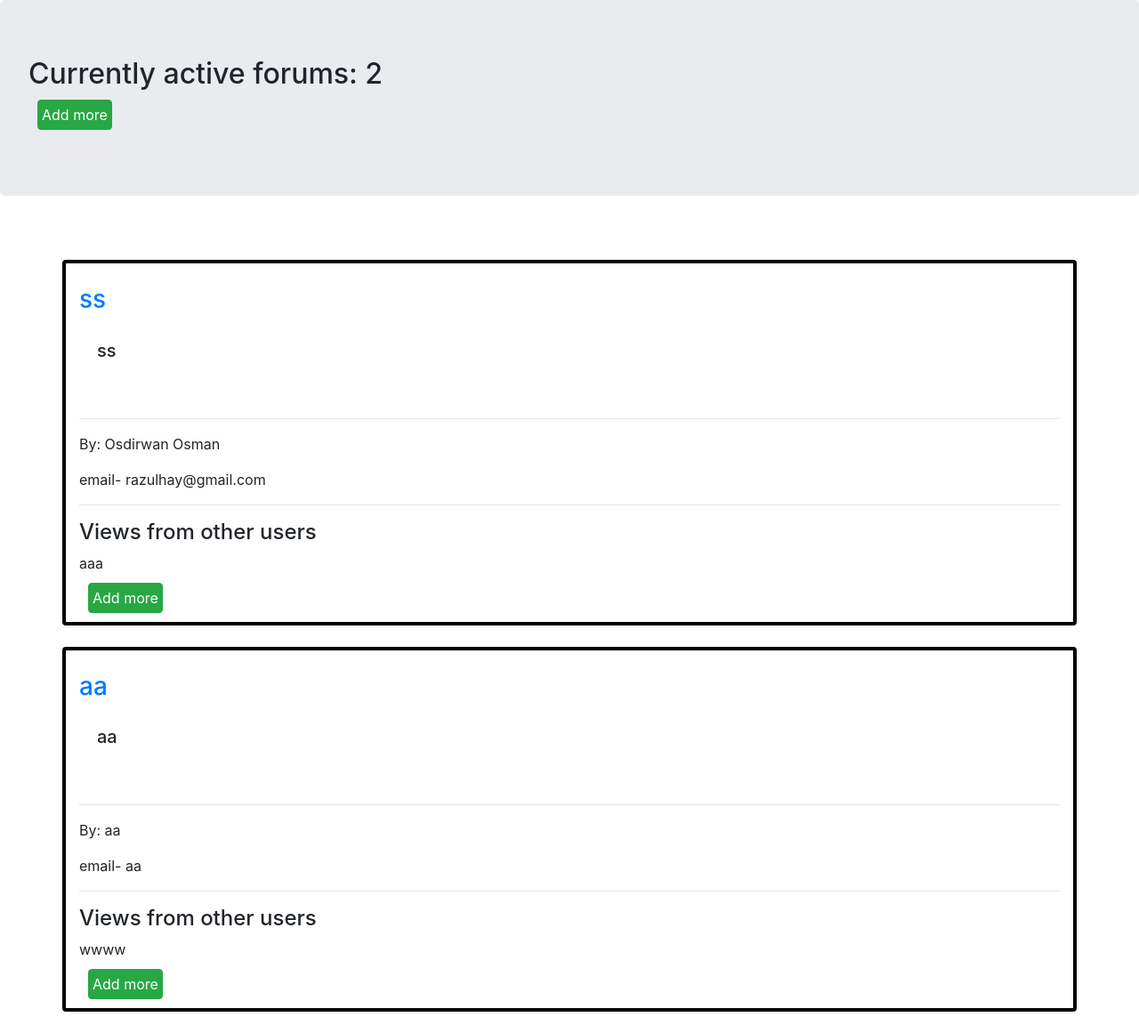
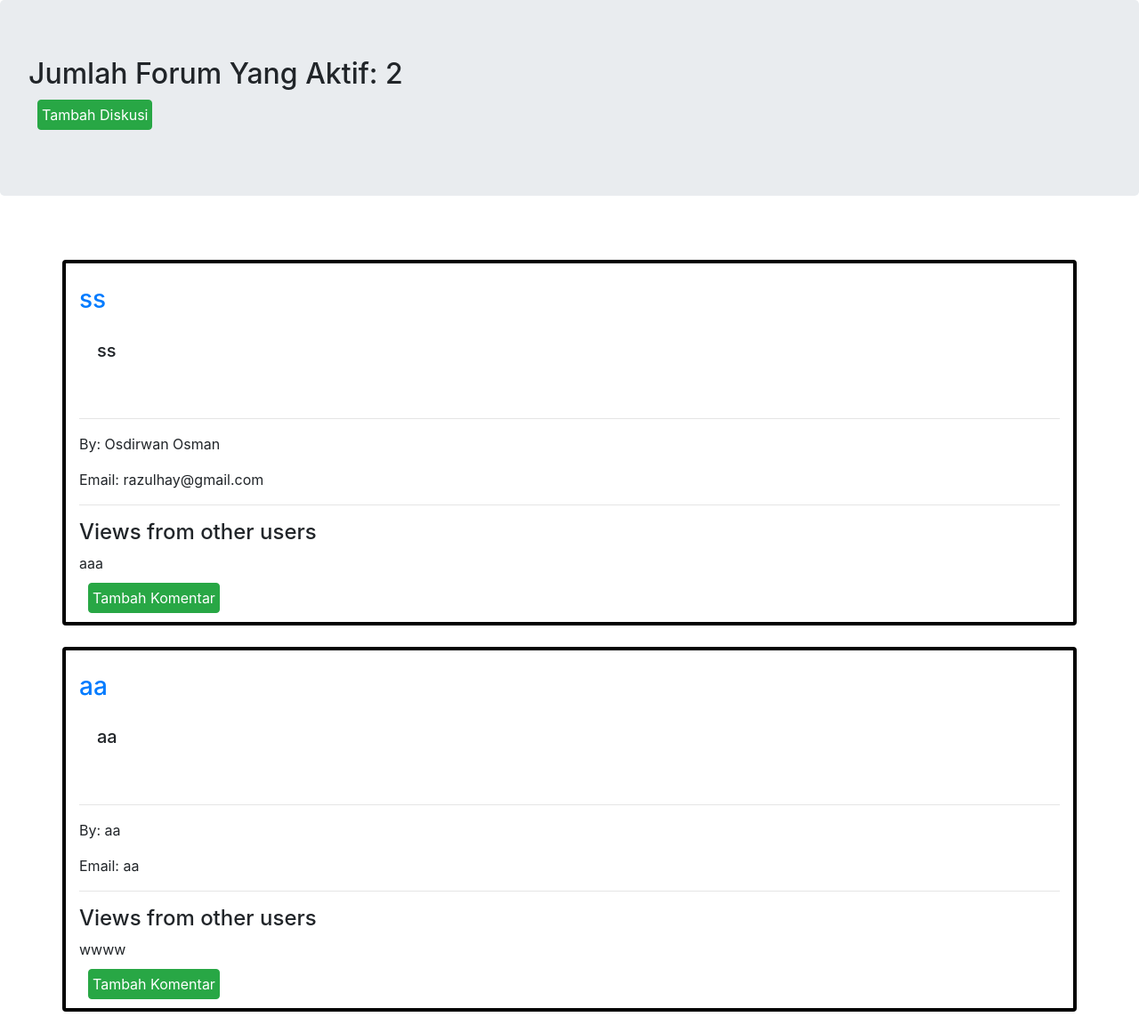
Before and after one commit to muhammadravi251001/mini-socmed, a Django app: page / in a window 1280 px wide. Shown: the whole page at 89% size. Run offline with Django 3.2, Linux system fonts and the light colour scheme; data comes from the database, SQL or seed files in the repository; some libraries are stand-ins or nearby versions.

Commit message:
editing few things

```diff
--- a/templates/home.html
+++ b/templates/home.html
@@ -4,7 +4,7 @@
 <head>
     <meta charset="UTF-8">
     <meta name="viewport" content="width=device-width, initial-scale=1.0">
-    <title>DataFlair discussion forum</title>
+    <title>Forum Diskusi</title>
     <link rel="stylesheet" href="https://stackpath.bootstrapcdn.com/bootstrap/4.5.0/css/bootstrap.min.css" integrity="sha384-9aIt2nRpC12Uk9gS9baDl411NQApFmC26EwAOH8WgZl5MYYxFfc+NcPb1dKGj7Sk" crossorigin="anonymous"0>
     <style>
         .box{
@@ -15,10 +15,10 @@
 </head>
 <body>
         <h2 class="jumbotron">
-            Currently active forums: {{count}}
+            Jumlah Forum Yang Aktif: {{count}}
             <form method="POST" action="{% url 'addInForum' %}">
                 {% csrf_token %}
-            <button class="btn btn-success" style="width:fit-content; padding: 4px; margin:10px;">Add more</button>
+            <button class="btn btn-success" style="width:fit-content; padding: 4px; margin:10px;">Tambah Diskusi</button>
             </form>
         </h2>
             <div class="card-columns" style="padding: 10px; margin: 20px;"></div>
@@ -35,7 +35,7 @@
                             </h5>
                             <hr>
                             <p> By: {{forum.name}}</p>
-                            email- {{forum.email}}
+                            Email: {{forum.email}}
                             <hr>
                             <h4>Views from other users</h4>
                             {%for discuss in discussions%}
@@ -48,7 +48,7 @@
                             {%endfor%}
                             <form method="POST" action="{% url 'addInDiscussion' %}">
                                 {% csrf_token %}
-                            <button class="btn btn-success" style="width:fit-content; padding: 4px; margin:10px;">Add more</button>
+                            <button class="btn btn-success" style="width:fit-content; padding: 4px; margin:10px;">Tambah Komentar</button>
                             </form>
                         </div>
                 </div>
```
